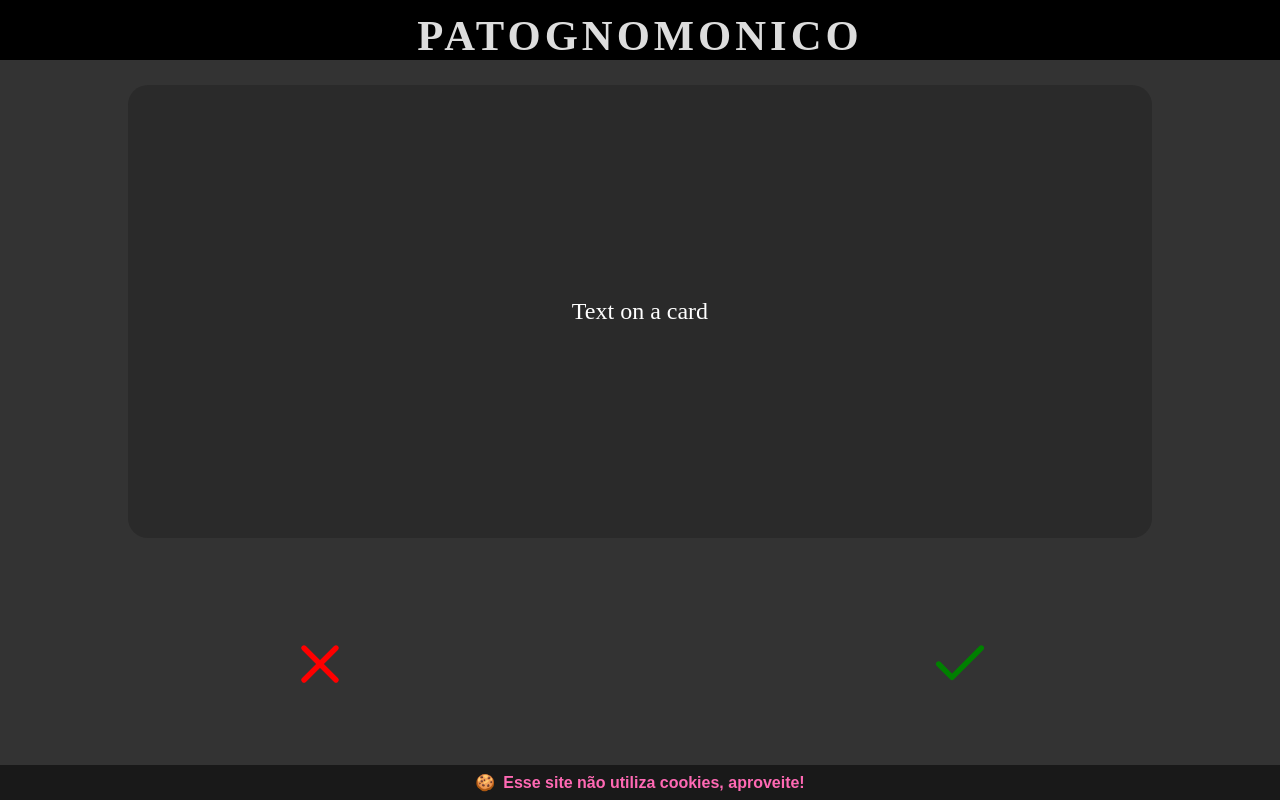
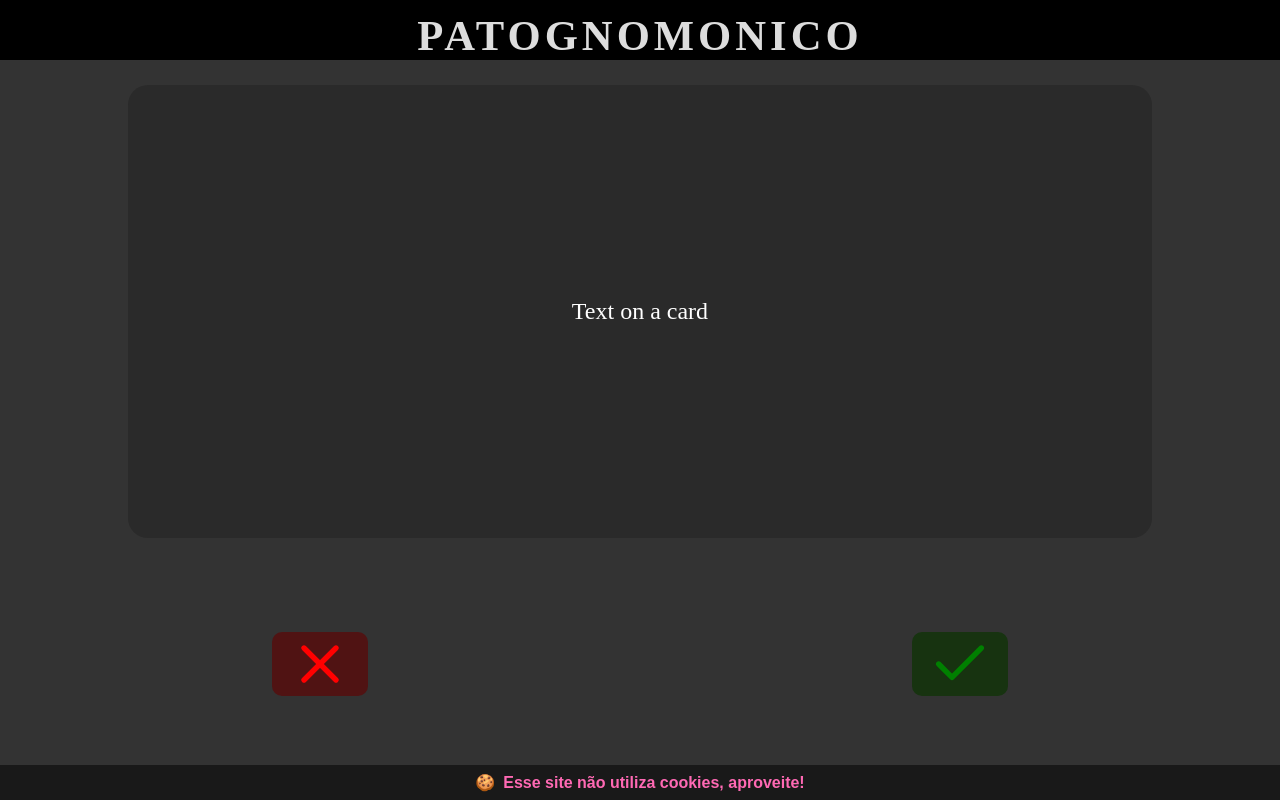
Before and after one commit to TarsiSurdi/sanequiz, a React (Vite) app: page / in a window 1280 px wide. Built offline with nearby package versions, Linux system fonts and the light colour scheme; a web font is replaced by a local one.

Commit message:
Background of the buttons and updated globalStyles

```diff
--- a/src/components/Controls.tsx
+++ b/src/components/Controls.tsx
@@ -1,11 +1,28 @@
 import styled from "styled-components";
 import { X, Check } from "react-feather";
+
+interface ControlsButtonProps {
+  type: string;
+}
+
+const ControlsButton = (props: ControlsButtonProps) => {
+  const { type }: ControlsButtonProps = props;
+
+  switch (type) {
+    case "Cross":
+      return <X className="CrossButton" color="red" size={64}></X>;
+    case "Check":
+      return <Check className="CheckButton" color="green" size={64}></Check>;
+    default:
+      return <p>Missing argument on &lt;ControlsButton&gt; component!</p>;
+  }
+};
 
 const Controls: React.FC<{ className?: string }> = ({ className }) => {
   return (
     <div className={className}>
-      <X color="red" size={64} />
-      <Check color="green" size={64} />
+      <ControlsButton type="Cross" />
+      <ControlsButton type="Check" />
     </div>
   );
 };
@@ -18,4 +35,18 @@ export default styled(Controls)`
   justify-content: space-around;
 
   width: 100%;
+
+  svg {
+    padding: 0 1em;
+
+    border-radius: 10px;
+  }
+
+  svg.CrossButton {
+    background-color: rgb(80, 19, 19);
+  }
+
+  svg.CheckButton {
+    background-color: rgb(23, 51, 16);
+  }
 `;
--- a/src/globalStyle.ts
+++ b/src/globalStyle.ts
@@ -23,6 +23,7 @@ const GlobalStyle = createGlobalStyle`
     height: -webkit-fill-available;
     height: fill-available;
     height: stretch; /* Latest specification */
+    height: 100vh;
 
     margin: 0;
     background-color: black;
```
